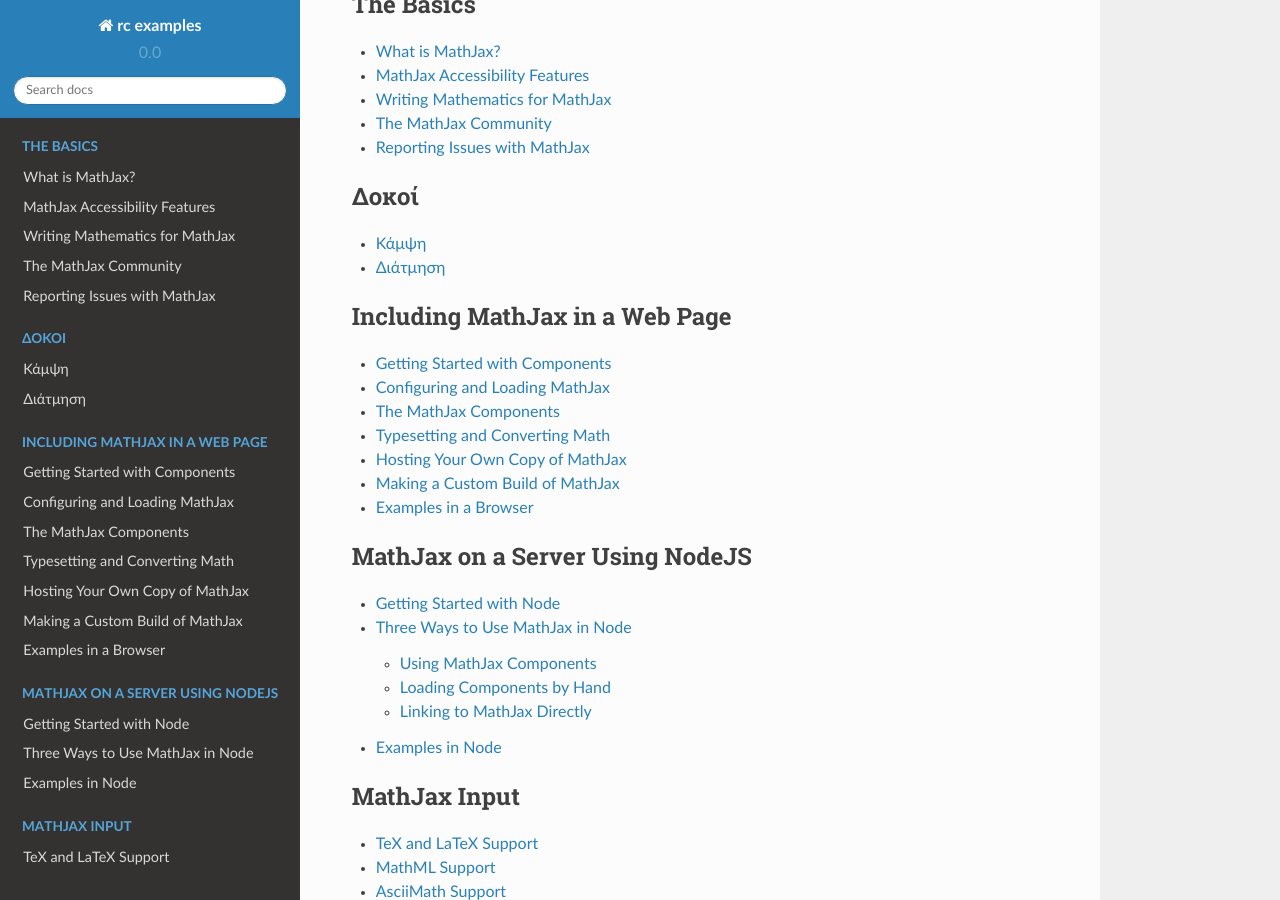
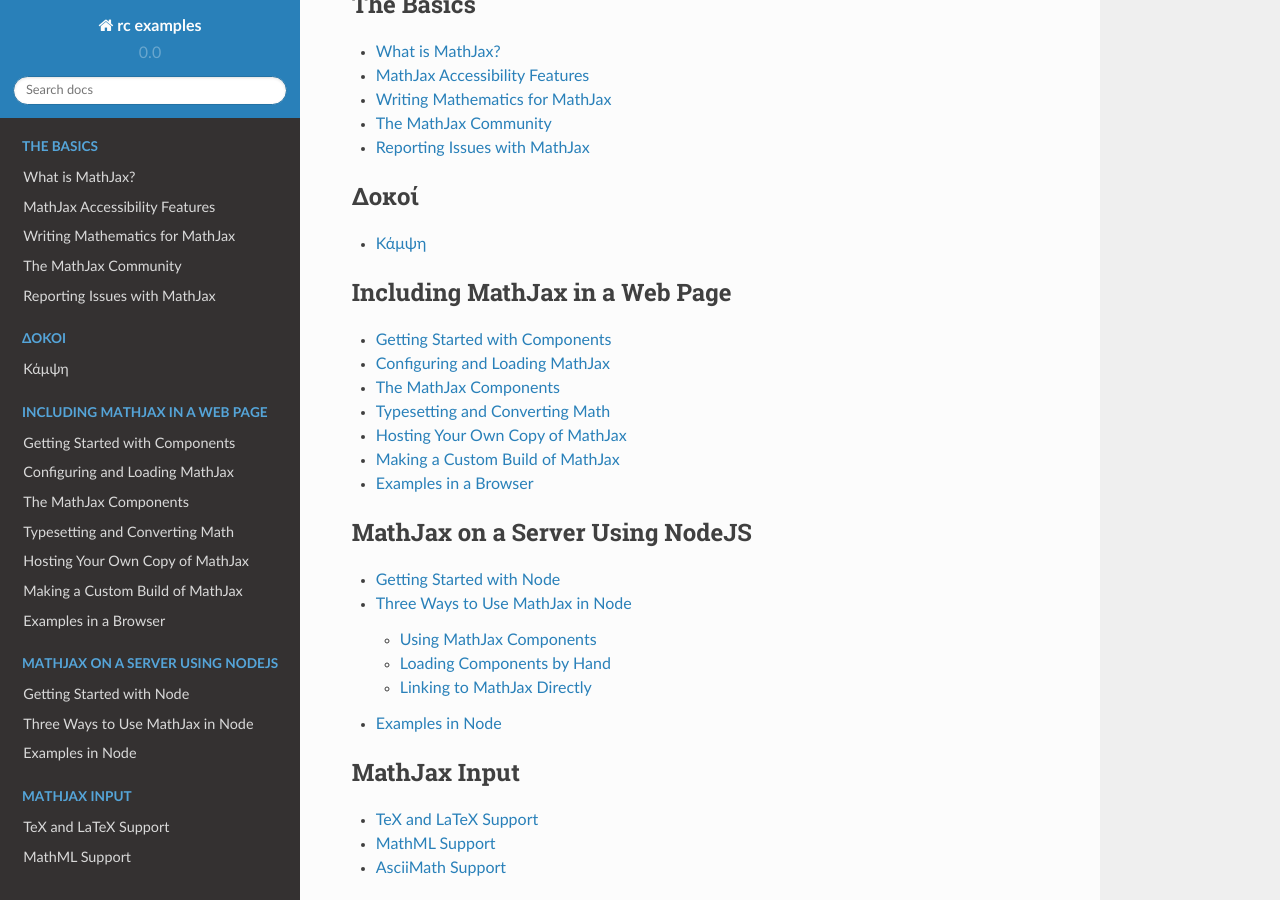
Before and after one commit to panagop/beton_examples_sphinx, a Sphinx documentation site: the page built from source/index.rst, in a window 1280 px wide and 900 px high, scrolled down 336 px. Built offline with Sphinx 7.4.7 and the Read the Docs theme 2.0.0, drawn with Linux system fonts in a browser that asks for light colours.

Commit message:
Update index.rst

```diff
--- a/source/index.rst
+++ b/source/index.rst
@@ -29,7 +29,7 @@
     :maxdepth: 1
 
     Κάμψη                             <beams/flex>
-    Διάτμηση                          <beams/shear.md>
+.. Διάτμηση                          <beams/shear.md>
 
 .. toctree::
    :caption: Including MathJax in a Web Page
```
